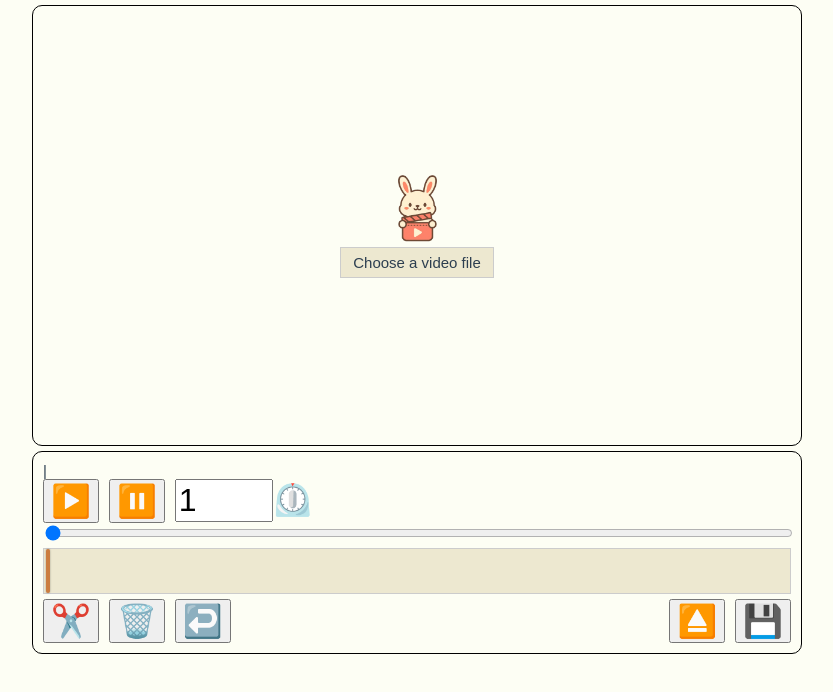
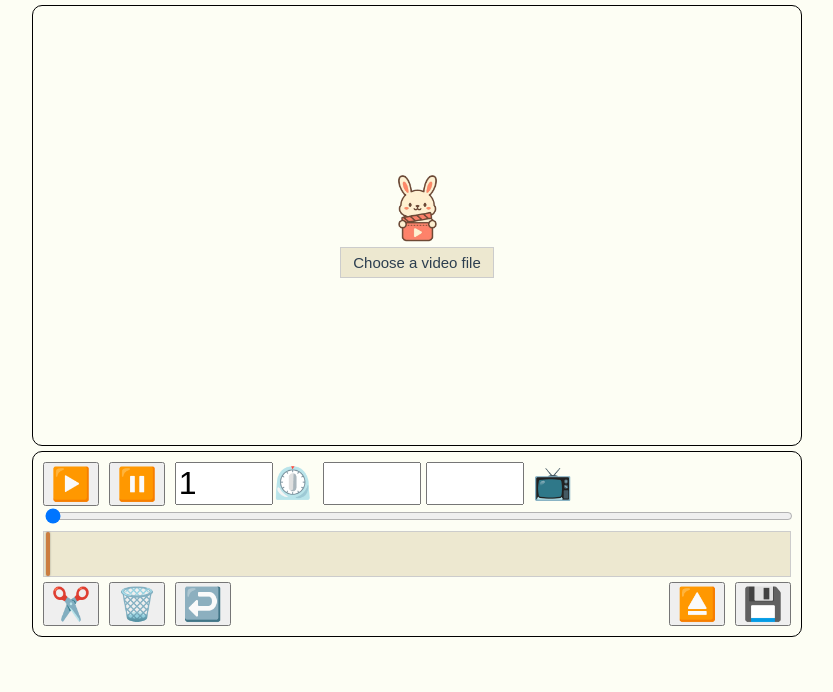
Before and after one commit to WilliamTuominiemi/Vustu, a Vue app: page / in a window 1280 px wide. Shown: the top 692 px of the page, without its empty margins (223-1056 px from the left). Built offline with nearby package versions, Linux system fonts and the light colour scheme.

Commit message:
video dimension controls

```diff
--- a/src/components/VideoControls.vue
+++ b/src/components/VideoControls.vue
@@ -1,8 +1,4 @@
 <template>
-  {{ aspect?.width }}
-  |
-  {{ aspect?.height }}
-
   <div class="controls">
     <div class="playback-controls">
       <div class="playback-buttons">
@@ -25,6 +21,25 @@
             @input="$emit('update-playback-rate', localPlaybackRate)"
             style="width: 90px; font-size: inherit"
           />⏲️
+        </div>
+        <div style="height: 100%">
+          <input
+            type="number"
+            min="10"
+            max="4000"
+            step="10"
+            v-model="localAspectWidth"
+            style="width: 90px; font-size: inherit; margin-right: 5px"
+          />
+          <input
+            type="number"
+            min="10"
+            max="4000"
+            step="10"
+            v-model="localAspectHeight"
+            style="width: 90px; font-size: inherit"
+          />
+          📺
         </div>
       </div>
       <div
@@ -64,10 +79,13 @@ const props = defineProps<{
 
 defineEmits(['play', 'pause', 'update-playback-rate', 'go-to']);
 
-const { videoLength, playbackRate, sliderTime } = toRefs(props);
+const { videoLength, playbackRate, sliderTime, aspect } = toRefs(props);
 
 const localPlaybackRate = ref(playbackRate.value);
 const localSliderTime = ref(sliderTime.value);
+
+const localAspectWidth = ref(aspect.value?.width);
+const localAspectHeight = ref(aspect.value?.height);
 
 watch(playbackRate, (newValue) => {
   localPlaybackRate.value = newValue;
@@ -75,6 +93,11 @@ watch(playbackRate, (newValue) => {
 
 watch(sliderTime, (newValue) => {
   localSliderTime.value = newValue;
+});
+
+watch(aspect, (newValue) => {
+  localAspectWidth.value = newValue?.width;
+  localAspectHeight.value = newValue?.height;
 });
 
 function roundToTwoDecimalPlaces(value: number): number {
```
